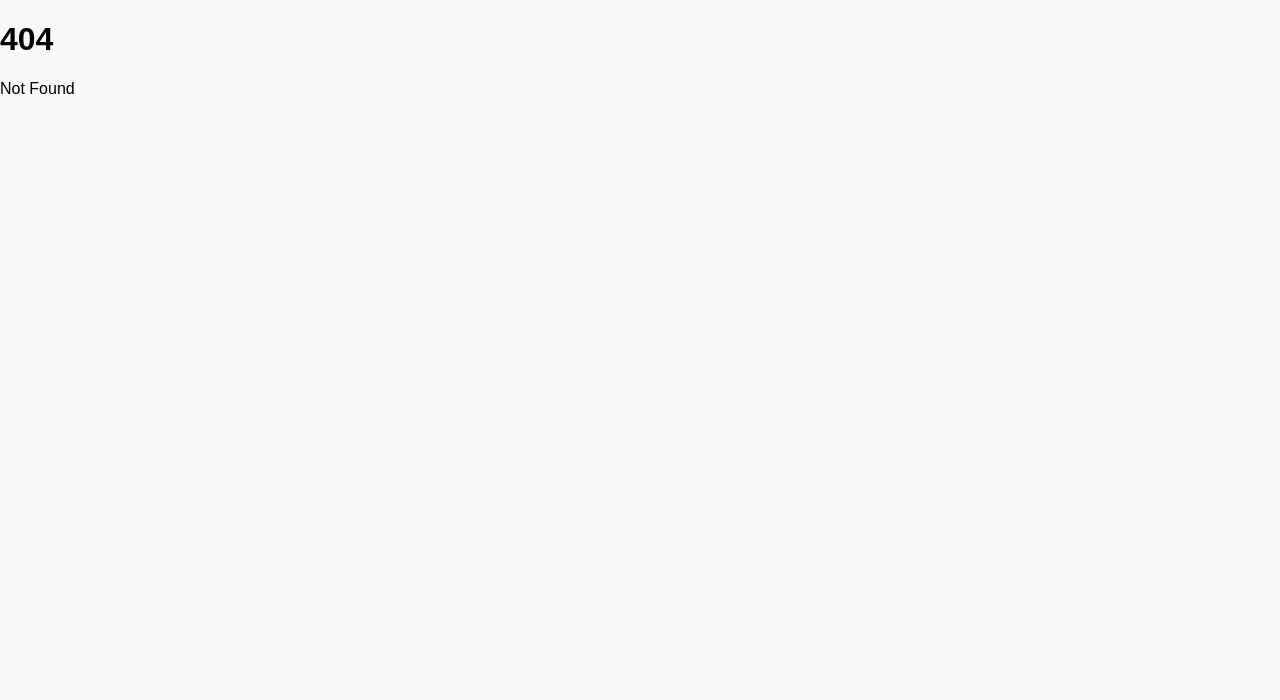
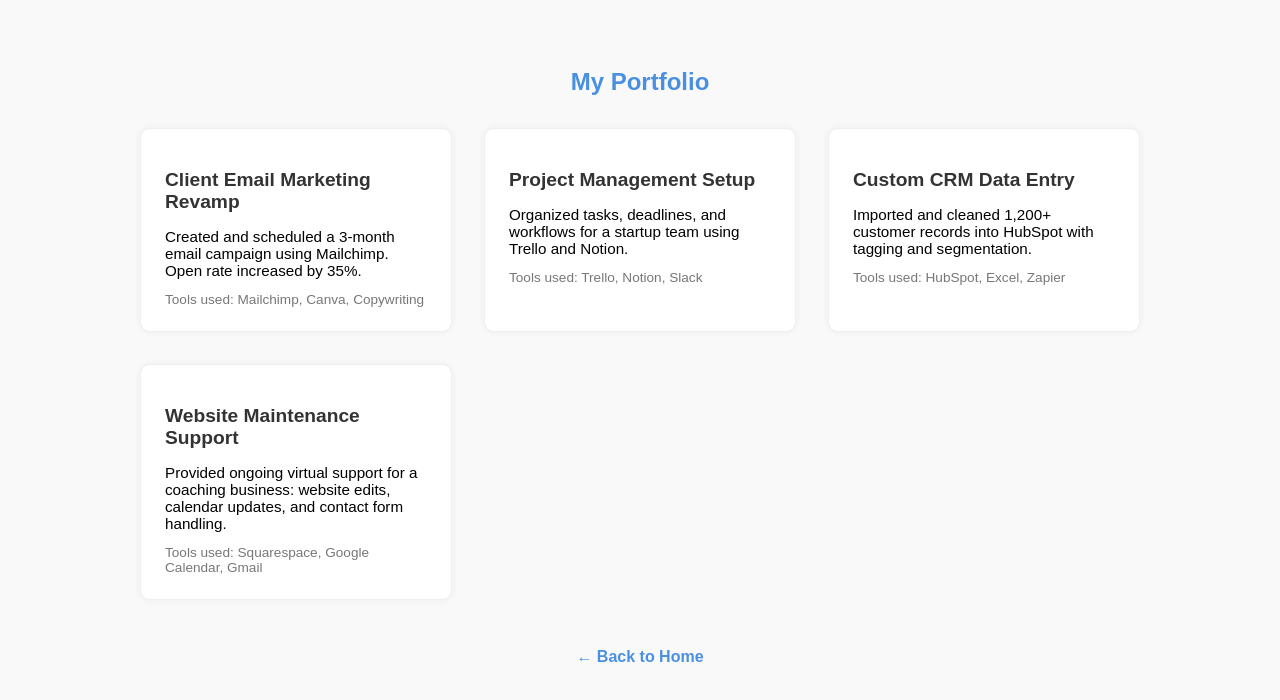
Before and after one commit to alex-tech01/antonette-virtual-hub, a SvelteKit app: page /portfolio in a window 1280 px wide. Before the commit this address had no page. Shown: the top 700 px of the page. Built offline with nearby package versions, Linux system fonts and the light colour scheme.

Commit message:
Connect contact form to Formspree

```diff
--- /dev/null
+++ b/src/routes/portfolio/+page.svelte
@@ -0,0 +1,107 @@
+<script>
+    import { fade } from "svelte/transition";
+
+    const portfolioItems = [
+        {
+            title: "Client Email Marketing Revamp",
+            description:
+                "Created and scheduled a 3-month email campaign using Mailchimp. Open rate increased by 35%.",
+            tools: ["Mailchimp", "Canva", "Copywriting"],
+        },
+        {
+            title: "Project Management Setup",
+            description:
+                "Organized tasks, deadlines, and workflows for a startup team using Trello and Notion.",
+            tools: ["Trello", "Notion", "Slack"],
+        },
+        {
+            title: "Custom CRM Data Entry",
+            description:
+                "Imported and cleaned 1,200+ customer records into HubSpot with tagging and segmentation.",
+            tools: ["HubSpot", "Excel", "Zapier"],
+        },
+        {
+            title: "Website Maintenance Support",
+            description:
+                "Provided ongoing virtual support for a coaching business: website edits, calendar updates, and contact form handling.",
+            tools: ["Squarespace", "Google Calendar", "Gmail"],
+        },
+    ];
+</script>
+
+<section in:fade>
+    <h1>My Portfolio</h1>
+    <div class="grid">
+        {#each portfolioItems as item (item.title)}
+            <div class="card">
+                <h2>{item.title}</h2>
+                <p>{item.description}</p>
+                <div class="tools">Tools used: {item.tools.join(", ")}</div>
+            </div>
+        {/each}
+    </div>
+
+    <a href="/" class="back-link">← Back to Home</a>
+</section>
+
+<style>
+    section {
+        padding: 3rem 2rem;
+        max-width: 1000px;
+        margin: 0 auto;
+    }
+
+    h1 {
+        text-align: center;
+        color: #4a90e2;
+        margin-bottom: 2rem;
+    }
+
+    .grid {
+        display: grid;
+        grid-template-columns: repeat(auto-fit, minmax(280px, 1fr));
+        gap: 2rem;
+    }
+
+    .card {
+        background: white;
+        border: 1px solid #eee;
+        border-radius: 10px;
+        padding: 1.5rem;
+        box-shadow: 0 0 8px rgba(0, 0, 0, 0.05);
+        transition: transform 0.2s ease;
+    }
+
+    .card:hover {
+        transform: scale(1.03);
+    }
+
+    .card h2 {
+        font-size: 1.2rem;
+        color: #333;
+        margin-bottom: 0.5rem;
+    }
+
+    .card p {
+        font-size: 0.95rem;
+        margin-bottom: 0.8rem;
+    }
+
+    .tools {
+        font-size: 0.85rem;
+        color: #777;
+    }
+
+    .back-link {
+        display: block;
+        text-align: center;
+        margin-top: 3rem;
+        font-weight: bold;
+        color: #4a90e2;
+        text-decoration: none;
+    }
+
+    .back-link:hover {
+        text-decoration: underline;
+    }
+</style>
```
Also changed, not shown: src/routes/+page.svelte (+12 -10 lines).
